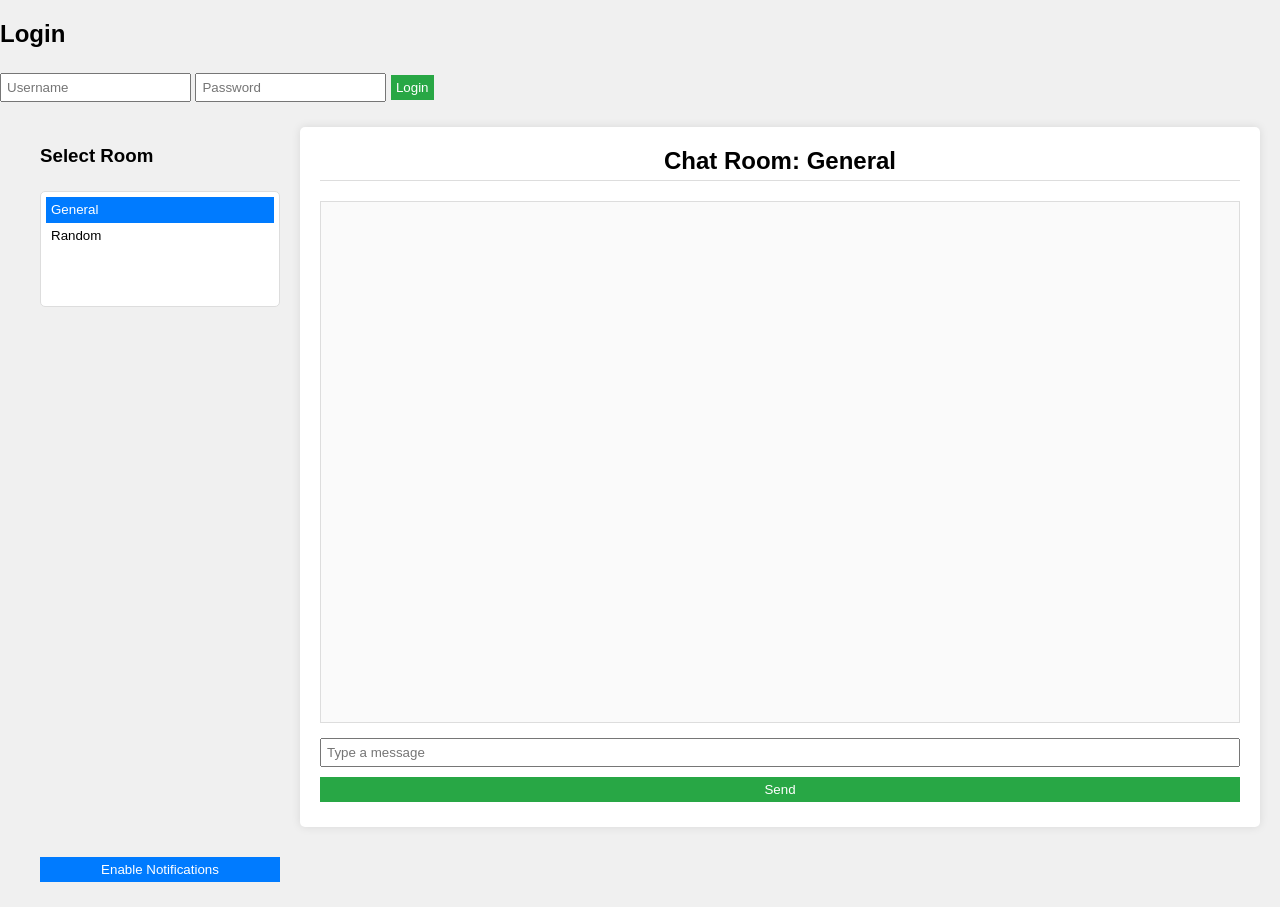
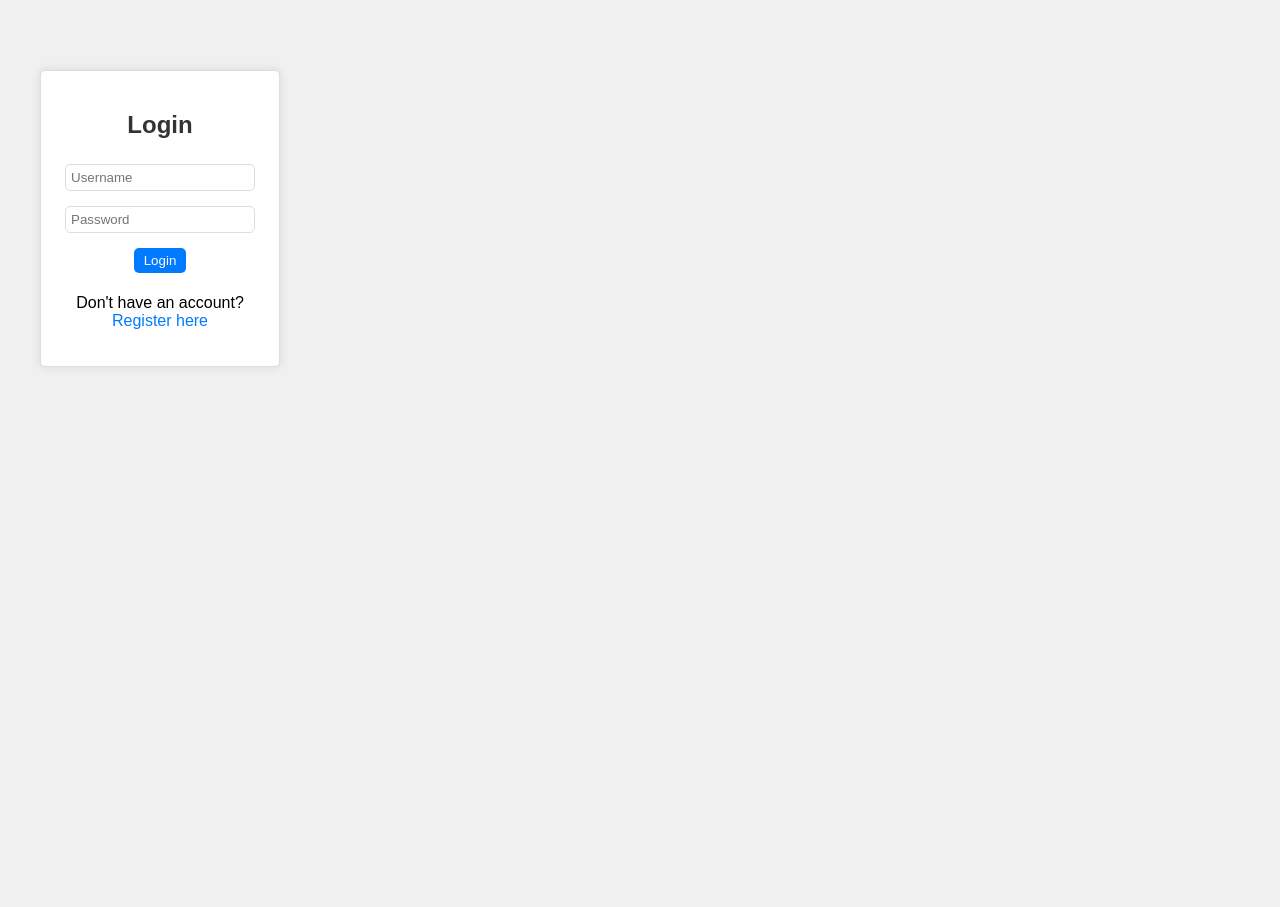
Before and after one commit to solarmist/django_chat, a Django app: page / in a window 1280 px wide. Shown: the part 100-1007 px from the top of the page. After the commit the page ends 467 px from the top, so only its background shows below. Run offline with Django 5.2, Linux system fonts and the light colour scheme; data comes from the database, SQL or seed files in the repository; data that the repository does not hold is empty.

Commit message:
Fix login/logout with chatrooms and improve styling.

```diff
--- a/chat_project/chat/views.py
+++ b/chat_project/chat/views.py
@@ -4,7 +4,7 @@ import re
 
 from django.contrib.auth import authenticate, login, logout
 from django.http import JsonResponse
-from django.shortcuts import render
+from django.shortcuts import redirect, render
 from django.utils.decorators import method_decorator
 from django.views import View
 from django.views.decorators.csrf import csrf_exempt
@@ -37,16 +37,14 @@ class RegisterView(View):
 # Login View
 class LoginView(View):
     def post(self, request):
-        data = json.loads(request.body)
-        username = data.get("username")
-        password = data.get("password")
-        user = authenticate(username=username, password=password)
+        username = request.POST.get("username")
+        password = request.POST.get("password")
+        user = authenticate(request, username=username, password=password)
         if user:
             login(request, user)
-            return JsonResponse({"status": "success"})
-        return JsonResponse(
-            {"status": "error", "message": "Invalid credentials"}, status=400
-        )
+            return redirect("/")
+        else:
+            return render(request, "chat/chat.html", {"error": "Invalid credentials"})
 
 
 # Logout View
--- a/chat_project/static/css/styles.css
+++ b/chat_project/static/css/styles.css
@@ -113,3 +113,51 @@ button:hover {
 #notification-btn:hover {
     background-color: #0056b3;
 }
+
+.login-container {
+    max-width: 400px;
+    margin: 50px auto;
+    padding: 20px;
+    background-color: #fff;
+    border: 1px solid #ddd;
+    border-radius: 5px;
+    box-shadow: 0 0 10px rgba(0, 0, 0, 0.1);
+    text-align: center;
+}
+
+.login-container h2 {
+    margin-bottom: 20px;
+    color: #333;
+}
+
+.login-container input[type="text"],
+.login-container input[type="password"] {
+    width: calc(100% - 20px);
+    padding: 5px;
+    margin-bottom: 10px;
+    border: 1px solid #ddd;
+    border-radius: 5px;
+}
+
+.login-container button {
+    background-color: #007bff;
+    color: #fff;
+    padding: 5px 10px;
+    border: none;
+    border-radius: 5px;
+    cursor: pointer;
+    transition: background-color 0.3s;
+}
+
+.login-container button:hover {
+    background-color: #0056b3;
+}
+
+.login-container a {
+    color: #007bff;
+    text-decoration: none;
+}
+
+.login-container a:hover {
+    text-decoration: underline;
+}
--- a/chat_project/static/js/scripts.js
+++ b/chat_project/static/js/scripts.js
@@ -119,6 +119,23 @@ function login() {
         }
     });
 }
+function logout() {
+    fetch('/logout/', {
+        method: 'POST',
+        headers: {
+            'X-CSRFToken': getCSRFToken() || '' // Include CSRF token for security
+        }
+    }).then(response => {
+        if (response.ok) {
+            window.location.href = '/'; // Redirect to home if successful
+        }
+        else {
+            console.error('Logout failed');
+        }
+    }).catch(error => {
+        console.error('Error during logout:', error);
+    });
+}
 // Send message to server
 function sendMessage() {
     const message = document.getElementById('message-input').value;
@@ -147,14 +164,30 @@ function fetchMessages() {
             messageElement.textContent = `${msg.user}: ${msg.message}`;
             chatBox.appendChild(messageElement);
             lastMessageId = msg.id;
-            // Show notification if @mentioned
-            const username = document.getElementById('username').value;
-            if (msg.message.includes(`@${username}`) && Notification.permission === 'granted') {
+            // Safely get username if logged in
+            const usernameInput = document.getElementById('username');
+            const username = usernameInput ? usernameInput.value : null;
+            // Show notification if @mentioned and username is available
+            if (username && msg.message.includes(`@${username}`) && Notification.permission === 'granted') {
                 new Notification(`${msg.user}:`, { body: msg.message });
             }
         });
     });
 }
 document.addEventListener("DOMContentLoaded", fetchChatRooms);
+document.addEventListener("DOMContentLoaded", () => {
+    const messageInput = document.getElementById('message-input');
+    if (messageInput) { // Check if the input exists
+        messageInput.addEventListener('keydown', (event) => {
+            if (event.key === 'Enter') {
+                event.preventDefault(); // Stop default Enter behavior (like form submission)
+                sendMessage(); // Call sendMessage function
+            }
+        });
+    }
+    else {
+        console.error('message-input element not found');
+    }
+});
 // Poll for new messages every 3 seconds
 setInterval(fetchMessages, 3000);
--- a/chat_project/templates/chat/base.html
+++ b/chat_project/templates/chat/base.html
@@ -16,12 +16,6 @@
     <header>
         <h1>Welcome to the Chat App</h1>
     </header>
-    <div id="login-box" class="login-box">
-        <h2>Login</h2>
-        <input type="text" id="username" placeholder="Username">
-        <input type="password" id="password" placeholder="Password">
-        <button onclick="login()">Login</button>
-    </div>
 
     <main>
         {% block content %}{% endblock %}
--- a/chat_project/templates/chat/chat.html
+++ b/chat_project/templates/chat/chat.html
@@ -4,8 +4,22 @@
 
 {% block content %}
 <div class="chat-layout">
+    {% if not request.user.is_authenticated %}
+    <div class="login-container">
+        <h2>Login</h2>
+        <form method="post" action="/login/">
+            {% csrf_token %}
+            <input type="text" name="username" placeholder="Username" required>
+            <input type="password" name="password" placeholder="Password" required>
+            <button type="submit">Login</button>
+        </form>
+        <p>Don't have an account? <a href="/register/">Register here</a></p>
+    </div>
+    {% else %}
 
-    <div class="sidebar">
+    <input type="hidden" id="username" value="{{ request.user.username }}">
+
+    <div class="room-list-container">
         <h3>Select Room</h3>
         <select id="room-select" multiple="multiple" onchange="changeRoom()">
             <!-- Room options will be populated dynamically -->
@@ -19,5 +33,7 @@
         <button onclick="sendMessage()">Send</button>
     </div>
     <button id="notification-btn" onclick="requestNotificationPermission()">Enable Notifications</button>
+    <button onclick="logout()">Logout</button>
+    {% endif %}
 </div>
 {% endblock %}
```
Also changed, not shown: chat_project/static/ts/scripts.ts (+35 -3 lines).
